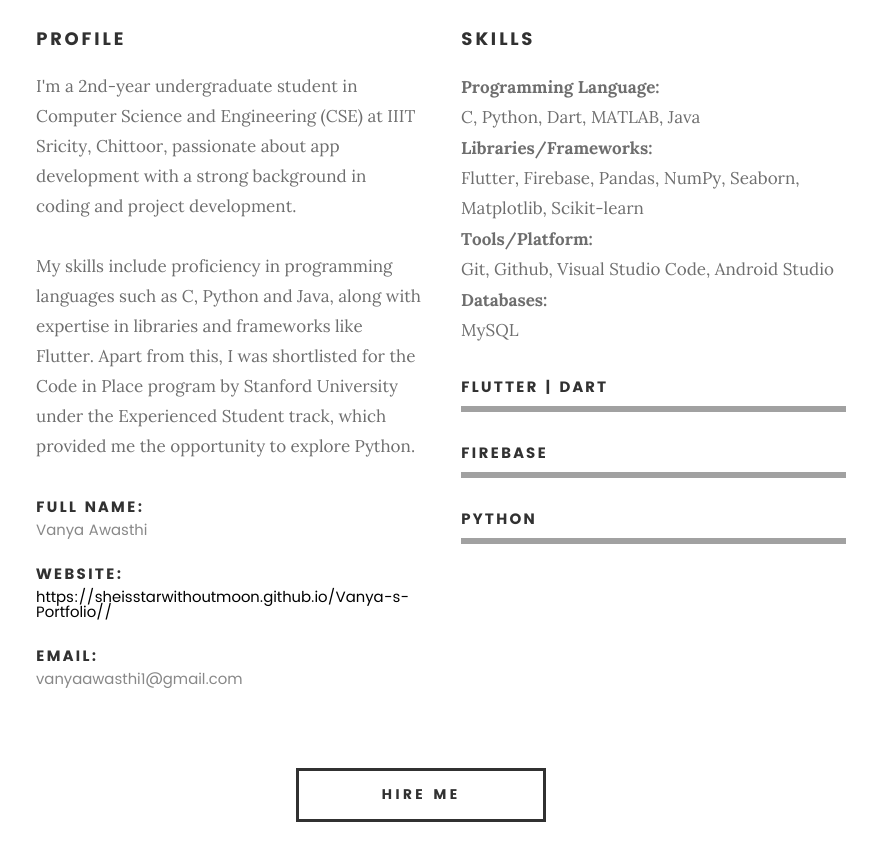
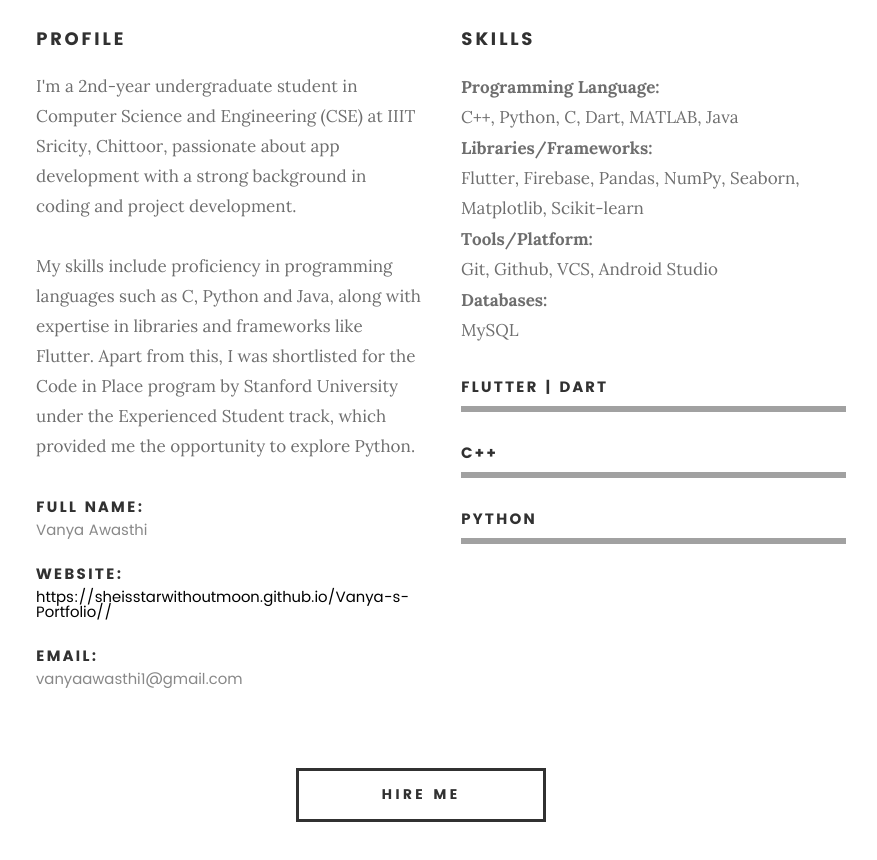
Before and after one commit to sheisstarwithoutmoon/Vanya-s-Portfolio, a plain HTML site: page index.html in a window 1280 px wide. Shown: the part 1237-2097 px from the top of the page, without its empty margins (199-1076 px from the left). Drawn offline with Linux system fonts and the light colour scheme; files whose address does not match are found by name.

Commit message:
Update index.html

```diff
--- a/index.html
+++ b/index.html
@@ -178,9 +178,9 @@
 
    			<h3>Skills</h3>
                 <p>
-                    <strong>Programming Language:</strong><br />  C, Python, Dart, MATLAB, Java <br />
+                    <strong>Programming Language:</strong><br />  C++, Python, C, Dart, MATLAB, Java <br />
                     <strong>Libraries/Frameworks:</strong><br />  Flutter, Firebase, Pandas, NumPy, Seaborn, Matplotlib, Scikit-learn <br />
-                    <strong>Tools/Platform:</strong><br />   Git, Github, Visual Studio Code, Android Studio <br />
+                    <strong>Tools/Platform:</strong><br />   Git, Github, VCS, Android Studio <br />
                     <strong>Databases:</strong><br /> MySQL <br />
 
                 </p>
@@ -192,7 +192,7 @@
                     </li>
                     <li>
 <!--                         <div class="progress percent90"><span>90%</span></div> -->
-                        <strong>Firebase</strong>
+                        <strong>C++</strong>
                     </li>
                     <li>
 <!--                         <div class="progress percent85"><span>90%</span></div> -->
```
